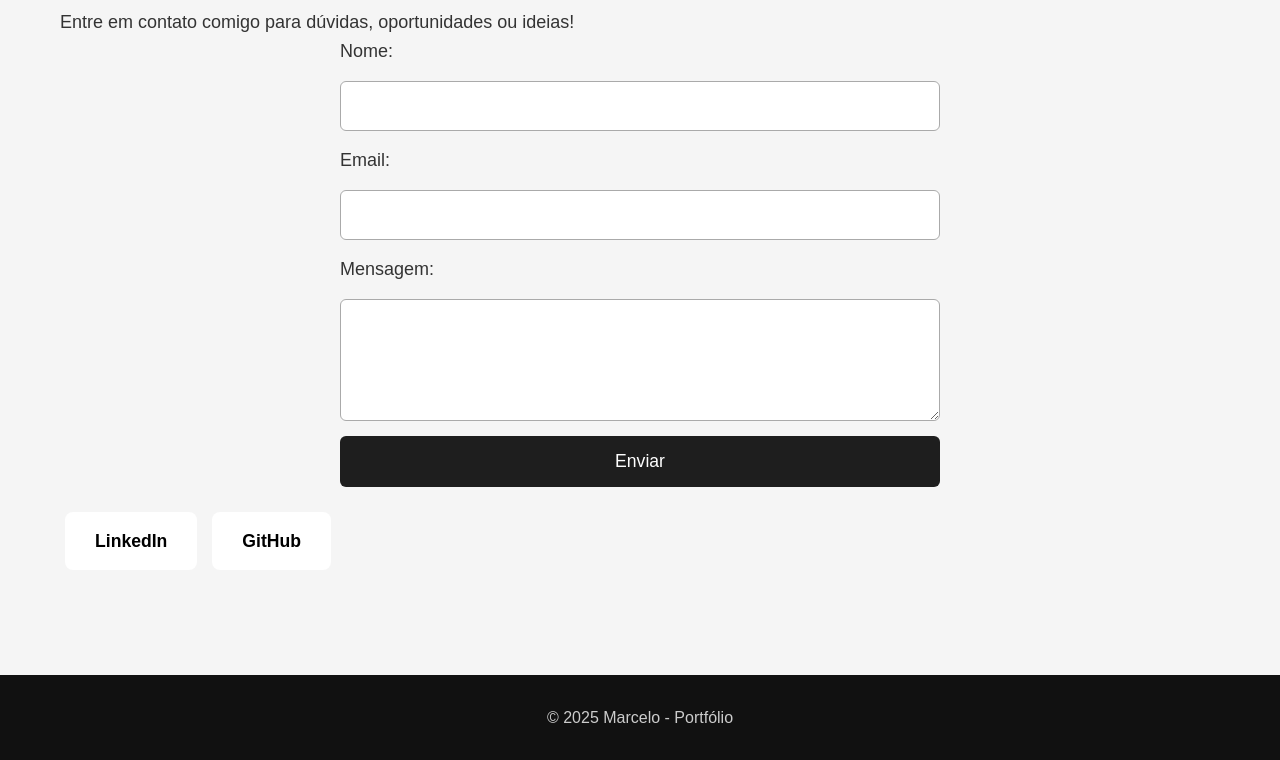
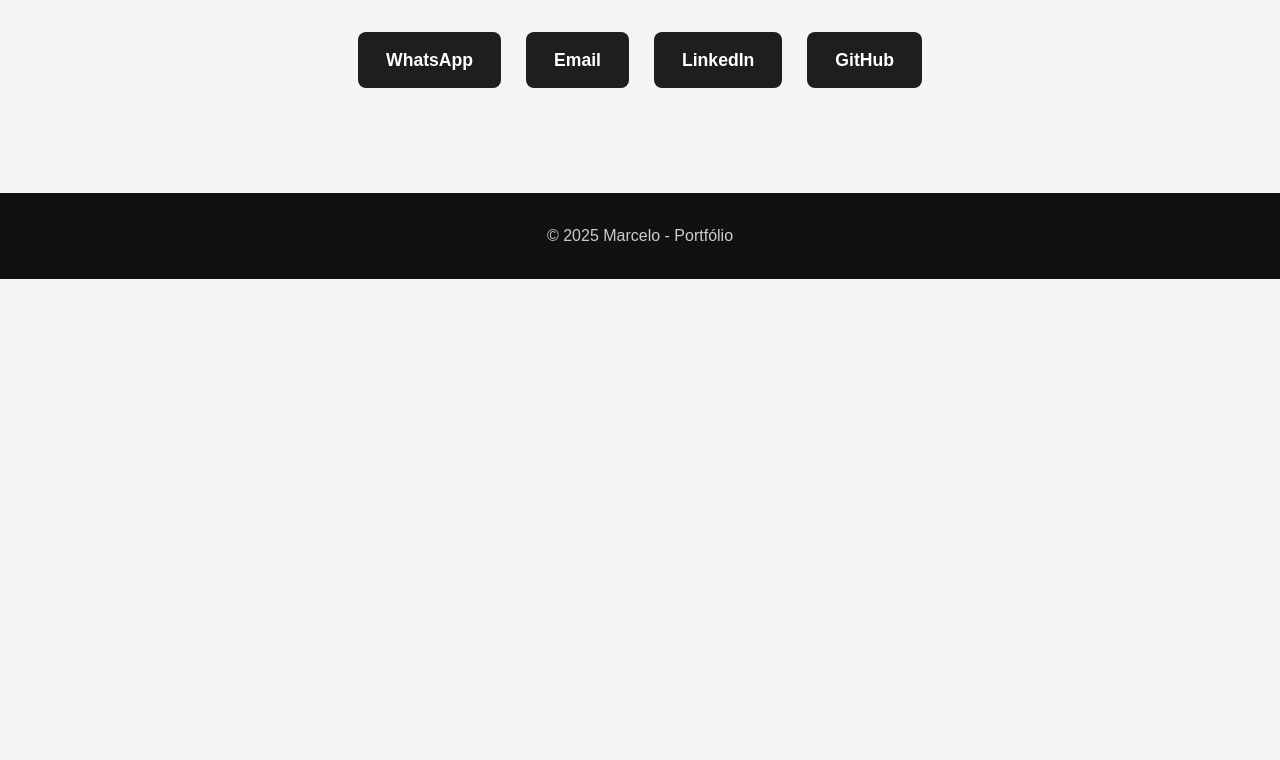
Before and after one commit to marcelof0nseca/portifolio, a plain HTML site: page contato.html in a window 1280 px wide. Shown: the part 234-994 px from the top of the page. After the commit the page ends 800 px from the top, so only its background shows below. Drawn offline with Linux system fonts and the light colour scheme.

Commit message:
finalização do portifolio por completo

```diff
--- a/contato.html
+++ b/contato.html
@@ -16,33 +16,32 @@
         </nav>
     </header>
 
-    <section class="container">
+    <section class="container contato-section">
         <h1 class="section-title">Contato</h1>
-        <p>Entre em contato comigo para dúvidas, oportunidades ou ideias!</p>
-        <form class="contato-form" onsubmit="enviar(event)">
-            <label>Nome:</label>
-            <input type="text" required />
-            <label>Email:</label>
-            <input type="email" required />
-            <label>Mensagem:</label>
-            <textarea rows="5" required></textarea>
-            <button type="submit">Enviar</button>
-        </form>
+        <p>Entre em contato comigo pelas plataformas abaixo:</p>
+
         <div class="social-buttons">
-            <a class="btn" href="https://www.linkedin.com/in/marcelo-andrade-da-fonseca-7006b737b/" target="_blank">LinkedIn</a>
-            <a class="btn" href="https://www.github.com/marcelof0nseca" target="_blank">GitHub</a>
+
+            <a class="btn" href="https://wa.me/5581995169654" target="_blank">
+                WhatsApp
+            </a>
+
+            <a class="btn" href="mailto:marceloandradefonseca05@gmail.com">
+                Email
+            </a>
+
+            <a class="btn" href="https://www.linkedin.com/in/marcelo-andrade-da-fonseca-7006b737b/" target="_blank">
+                LinkedIn
+            </a>
+
+            <a class="btn" href="https://www.github.com/marcelof0nseca" target="_blank">
+                GitHub
+            </a>
         </div>
     </section>
 
     <footer>
         <p>© 2025 Marcelo - Portfólio</p>
     </footer>
-
-    <script>
-        function enviar(e) {
-            e.preventDefault();
-            alert("Mensagem enviada! Obrigado pelo contato.");
-        }
-    </script>
 </body>
 </html>
--- a/style.css
+++ b/style.css
@@ -196,3 +196,33 @@ footer {
         grid-template-columns: 1fr;
     }
 }
+
+/* ----- CONTATO ----- */
+
+.contato-section {
+    text-align: center;
+    padding-top: 20px;
+}
+
+.social-buttons {
+    margin-top: 30px;
+    display: flex;
+    justify-content: center;
+    flex-wrap: wrap;
+    gap: 15px;
+}
+
+.btn {
+    padding: 14px 28px;
+    background: #1e1e1e;
+    color: #fff;
+    text-decoration: none;
+    border-radius: 8px;
+    font-size: 1.1rem;
+    font-weight: 600;
+    transition: 0.2s ease-in-out;
+}
+
+.btn:hover {
+    background: #333;
+}
```
